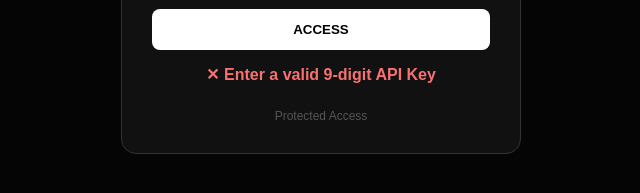
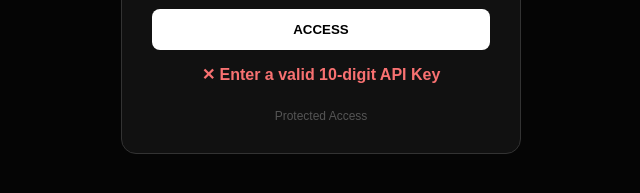
Before and after one commit to gjana7920-svg/MyPanel, a plain HTML site: page index.html in a window 1280 px wide. Both pictures are taken after a click on the button "ACCESS". Shown: the part 503-696 px from the top of the page, 319-959 px from the left. Drawn offline with Linux system fonts and the light colour scheme.

Commit message:
Fix API key length to 10 digits

```diff
--- a/index.html
+++ b/index.html
@@ -96,7 +96,7 @@ input{
     id="code"
     placeholder="API Key"
     inputmode="numeric"
-    maxlength="9"
+    maxlength="10"
     autocomplete="off"
 >
 
@@ -113,9 +113,9 @@ async function login() {
     const code = document.getElementById("code").value.trim();
     const message = document.getElementById("message");
 
-    if (!/^\d{9}$/.test(code)) {
+    if (!/^\d{10}$/.test(code)) {
         message.className = "error";
-        message.innerText = "✕ Enter a valid 9-digit API Key";
+        message.innerText = "✕ Enter a valid 10-digit API Key";
         return;
     }
 
```
